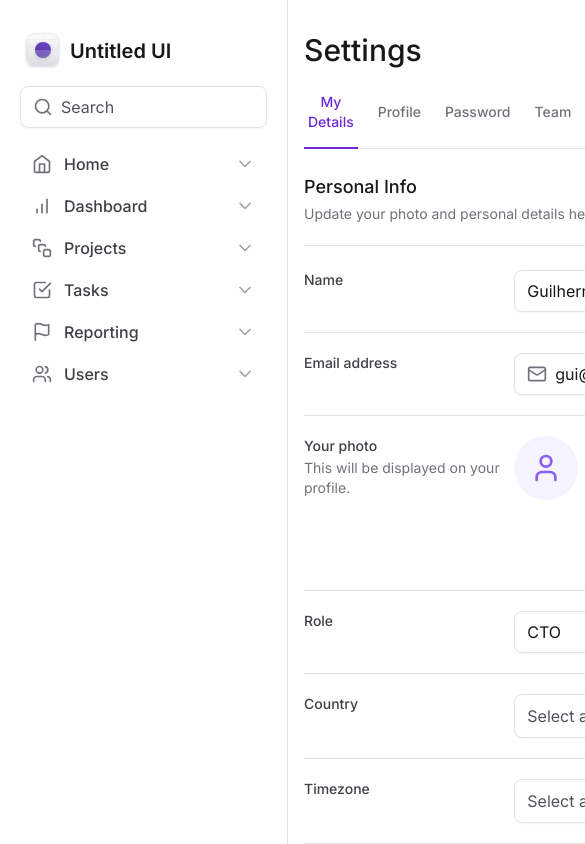
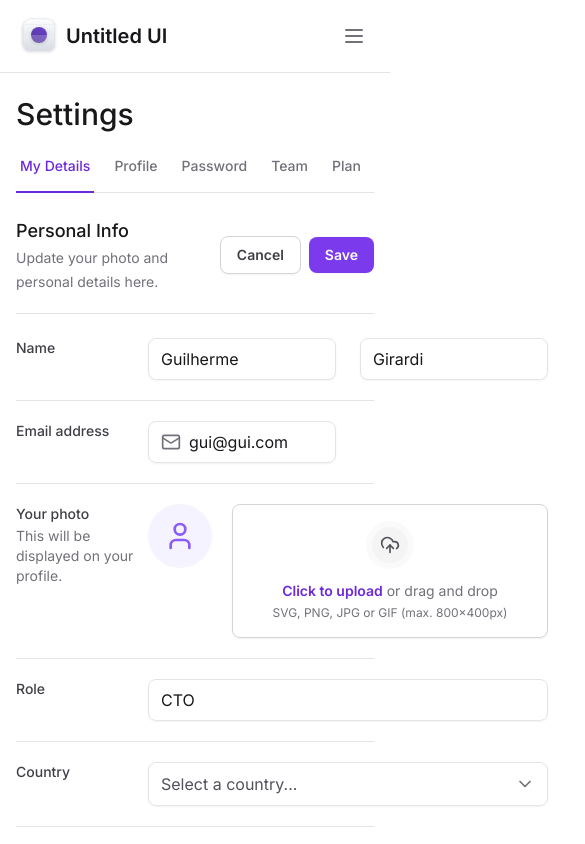
Before and after one commit to euguilhermegirardi/dashboard-tailwindcss, a Next.js app: page / in a window 390 px wide. Shown: the top 844 px of the page, 585 px wide, since content can reach past the window. Built offline with nearby package versions, Linux system fonts and the light colour scheme.

Commit message:
set scroll tab responsive

```diff
--- a/package.json
+++ b/package.json
@@ -10,6 +10,8 @@
   },
   "dependencies": {
     "@formkit/auto-animate": "^0.8.1",
+    "@radix-ui/react-collapsible": "^1.0.3",
+    "@radix-ui/react-scroll-area": "^1.0.5",
     "@radix-ui/react-select": "^2.0.0",
     "@radix-ui/react-tabs": "^1.0.4",
     "framer-motion": "^10.16.5",
--- a/src/app/components/SettingsTabs/TabItem.tsx
+++ b/src/app/components/SettingsTabs/TabItem.tsx
@@ -13,7 +13,7 @@
   return (
     <Tabs.Trigger
       value={value}
-      className="relative px-1 pb-4 text-sm font-medium text-zinc-500 hover:text-violet-700 data-[state=active]:text-violet-700"
+      className="relative whitespace-nowrap px-1 pb-4 text-sm font-medium text-zinc-500 hover:text-violet-700 data-[state=active]:text-violet-700"
     >
       <span className="">{title}</span>
 
--- a/src/app/components/SettingsTabs/index.tsx
+++ b/src/app/components/SettingsTabs/index.tsx
@@ -1,6 +1,7 @@
 'use client'
 
 import * as Tabs from '@radix-ui/react-tabs'
+import * as ScrollArea from '@radix-ui/react-scroll-area'
 import { TabItem } from './TabItem'
 import { useState } from 'react'
 
@@ -9,6 +10,8 @@
 
   return (
     <Tabs.Root value={currentTab} onValueChange={setCurrentTab}>
+      <ScrollArea.Root className="w-full" type="scroll">
+        <ScrollArea.Viewport className="w-full overflow-x-scroll">
           <Tabs.List className="mt-6 flex w-full items-center gap-4 border-b border-zinc-200">
             <TabItem
               value="tab1"
@@ -25,8 +28,16 @@
               title="Password"
               isSelected={currentTab === 'tab3'}
             />
-        <TabItem value="tab4" title="Team" isSelected={currentTab === 'tab4'} />
-        <TabItem value="tab5" title="Plan" isSelected={currentTab === 'tab5'} />
+            <TabItem
+              value="tab4"
+              title="Team"
+              isSelected={currentTab === 'tab4'}
+            />
+            <TabItem
+              value="tab5"
+              title="Plan"
+              isSelected={currentTab === 'tab5'}
+            />
             <TabItem
               value="tab6"
               title="Billing"
@@ -53,6 +64,15 @@
               isSelected={currentTab === 'tab10'}
             />
           </Tabs.List>
+        </ScrollArea.Viewport>
+
+        <ScrollArea.Scrollbar
+          orientation="horizontal"
+          className="touche-none flex h-0.5 translate-y-1.5 select-none flex-col"
+        >
+          <ScrollArea.Thumb className="relative flex-1 rounded-lg bg-zinc-300" />
+        </ScrollArea.Scrollbar>
+      </ScrollArea.Root>
     </Tabs.Root>
   )
 }
--- a/src/app/components/Sidebar/index.tsx
+++ b/src/app/components/Sidebar/index.tsx
@@ -1,3 +1,5 @@
+'use client'
+
 import {
   BarChart,
   CheckSquare,
@@ -5,21 +7,36 @@
   Flag,
   Home,
   LifeBuoy,
+  Menu,
   Search,
   SquareStack,
   Users,
 } from 'lucide-react'
+import * as Collapsible from '@radix-ui/react-collapsible'
 import { NavItem } from './NavItem'
 import { Profile } from './Profile'
 import { UsedSpaceWidget } from './UsedSpaceWidget'
 import { Logo } from './icons/Logo'
 import * as Input from '../Input'
+import { Button } from '../Button'
 
 export function Sidebar() {
   return (
-    <aside className="flex flex-col gap-4 border-r border-zinc-200 px-5 py-8">
+    <Collapsible.Root className="fixed left-0 right-0 top-0 z-20 flex flex-col gap-4 border-b border-zinc-200 bg-white p-4 data-[state=open]:bottom-0 data-[state=open]:h-screen lg:right-auto lg:w-80 lg:border-r lg:px-5 lg:data-[state=closed]:bottom-0 lg:data-[state=closed]:h-screen">
+      <div className="flex items-center justify-between">
         <Logo />
 
+        <Collapsible.Trigger asChild className="lg:hidden">
+          <Button variant="ghost">
+            <Menu />
+          </Button>
+        </Collapsible.Trigger>
+      </div>
+
+      <Collapsible.Content
+        forceMount
+        className="flex flex-1 flex-col gap-6 data-[state=closed]:hidden lg:data-[state=closed]:flex"
+      >
         <Input.Root>
           <Input.Prefix>
             <Search className="h-5 w-5 text-zinc-500" />
@@ -49,6 +66,7 @@
 
           <Profile />
         </div>
-    </aside>
+      </Collapsible.Content>
+    </Collapsible.Root>
   )
 }
--- a/src/app/layout.tsx
+++ b/src/app/layout.tsx
@@ -18,9 +18,11 @@
   return (
     <html lang="en" className="antialiased">
       <body className={inter.className}>
-        <div className="grid min-h-screen grid-cols-app">
+        <div className="min-h-screen lg:grid lg:grid-cols-app">
           <Sidebar />
-          <main className="px-4 pb-12 pt-8">{children}</main>
+          <main className="max-w-[100vw] px-4 pb-12 pt-24 lg:col-start-2 lg:px-8 lg:pt-8">
+            {children}
+          </main>
         </div>
       </body>
     </html>
```
Also changed, not shown: 1 other file (tests, documents, lock files or other folders). Lines whose indentation alone changed are shown as unchanged.
